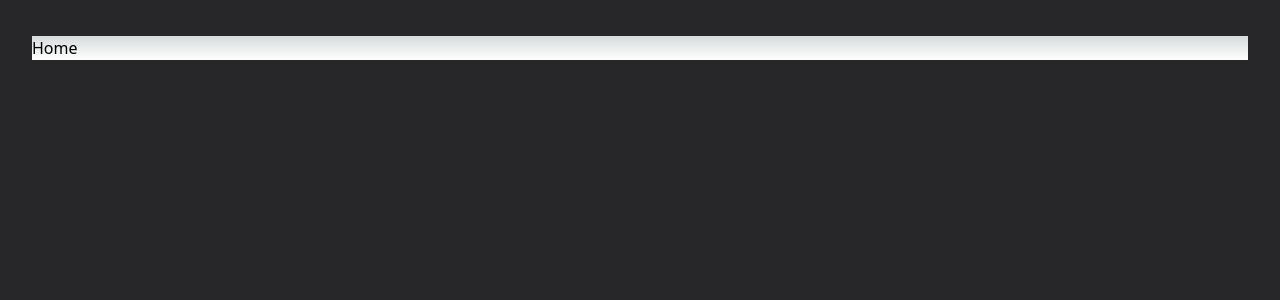
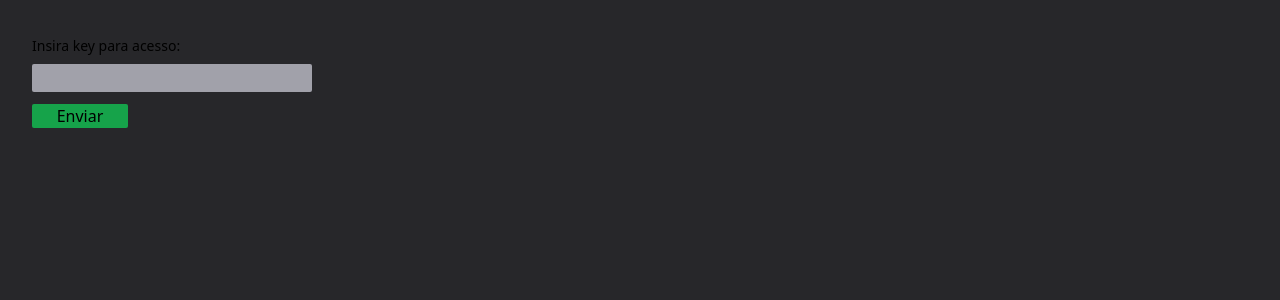
Before and after one commit to jgbenine/api-esports, a Next.js app in the folder my-app/: page / in a window 1280 px wide. Shown: the top 300 px of the page. Built offline with nearby package versions, Linux system fonts and the light colour scheme.

Commit message:
add base_url axios

```diff
--- a/my-app/src/app/routes/Countries.jsx
+++ b/my-app/src/app/Components/Countries.jsx
@@ -1,6 +1,5 @@
-'use client'
-import axios from 'axios'
 import { useState, useEffect } from 'react'
+import fetchDefault from '../axios/axiosConfig'
 
 function Countries() {
   const [dataCountries, setDataCountries] = useState([])
@@ -8,7 +7,7 @@ function Countries() {
   useEffect(() => {
     async function FetchCountries() {
       try {
-        const fetchResponse = await axios.get('https://v1.basketball.api-sports.io/countries', {
+        const fetchResponse = await fetchDefault('https://v1.basketball.api-sports.io/countries', {
           headers: {
             "x-rapidapi-key": "a3663050d10164fbaa3d5c0e5ff68f3a",
             "x-rapidapi-host": "v1.basketball.api-sports.io"
--- /dev/null
+++ b/my-app/src/app/axios/axiosConfig.js
@@ -0,0 +1,7 @@
+import axios from 'axios'
+
+const fetchDefault = axios.create({
+  baseURL: "https://v1.basketball.api-sports.io",
+});
+
+export default fetchDefault;
--- a/my-app/src/app/login/page.jsx
+++ /dev/null
@@ -1,43 +0,0 @@
-'use client'
-import axios from "axios"
-import { useState } from "react"
-import Countries from "../routes/Countries"
-export default function Login() {
-  const [inputKey, setInput] = useState('')
-  const [infoLogin, setInfoLogin] = useState([''])
-
-    async function handleSubmit(event) {
-      event.preventDefault()
-      try {
-        const fetchResponse = await axios.get('https://v1.basketball.api-sports.io/status', {
-          headers: {
-            "x-rapidapi-key": inputKey,
-            "x-rapidapi-host": "v1.basketball.api-sports.io"
-          }
-        })
-        const dataFetch = await fetchResponse.data.results;
-        setInfoLogin(dataFetch)
-      } catch (error) {
-        console.log(error)
-      }
-    }
-
-  return (
-    <section className="flex-1 h-screen bg-zinc-800 gap-3">
-      <form onSubmit={handleSubmit} className="flex flex-col gap-2">
-        <label htmlFor="keyAccess" className="text-sm">Insira key para acesso:</label>
-        <input
-          className="w-[280px] bg-zinc-400 rounded-sm focus:outline-none px-2 py-0.5 text-zinc-900"
-          type="text"
-          name="keyAccess"
-          id="keyAccess"
-          value={inputKey}
-          onChange={({ target }) => setInput(target.value)} />
-        <button type="submit" className="bg-green-600 w-24 mt-1 rounded-sm hover:bg-green-500">Enviar</button>
-        {infoLogin === 0 ? (<p className="text-[0.7rem] text-red-600">Key Inválido</p>) :
-          infoLogin === 1 ? (<Countries/> )
-         : (<p></p>)}
-      </form>
-    </section>
-  )
-}
--- a/my-app/src/app/page.jsx
+++ b/my-app/src/app/page.jsx
@@ -1,5 +1,43 @@
+'use client'
+import { useState } from "react"
+import fetchDefault from "./axios/axiosConfig"
+import Countries from "./Components/Countries"
+
 export default function Home() {
-  return (
-    <div>Home</div>
-  )
+    const [inputKey, setInput] = useState('')
+    const [infoLogin, setInfoLogin] = useState([''])
+
+      async function handleSubmit(event) {
+        event.preventDefault()
+        try {
+          const fetchResponse = await fetchDefault('/status', {
+            headers: {
+              "x-rapidapi-key": inputKey,
+            }
+          })
+          const dataFetch = await fetchResponse.data.results;
+          setInfoLogin(dataFetch)
+        } catch (error) {
+          console.log(error)
+        }
+      }
+
+    return (
+      <section className="flex-1 h-screen bg-zinc-800 gap-3">
+        <form onSubmit={handleSubmit} className="flex flex-col gap-2">
+          <label htmlFor="keyAccess" className="text-sm">Insira key para acesso:</label>
+          <input
+            className="w-[280px] bg-zinc-400 rounded-sm focus:outline-none px-2 py-0.5 text-zinc-900"
+            type="text"
+            name="keyAccess"
+            id="keyAccess"
+            value={inputKey}
+            onChange={({ target }) => setInput(target.value)} />
+          <button type="submit" className="bg-green-600 w-24 mt-1 rounded-sm hover:bg-green-500">Enviar</button>
+          {infoLogin === 0 ? (<p className="text-[0.7rem] text-red-600">Key Inválido</p>) :
+            infoLogin === 1 ? (<Countries/> )
+           : (<p></p>)}
+        </form>
+      </section>
+    )
 }
```
